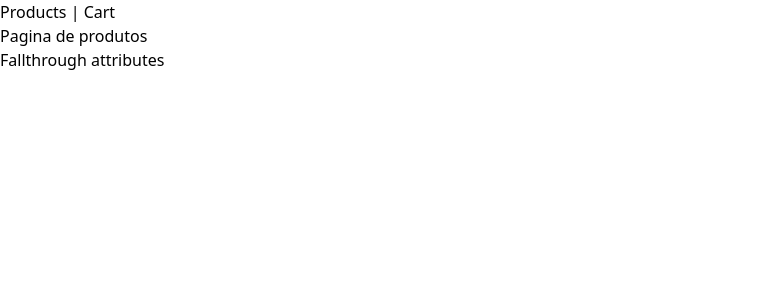
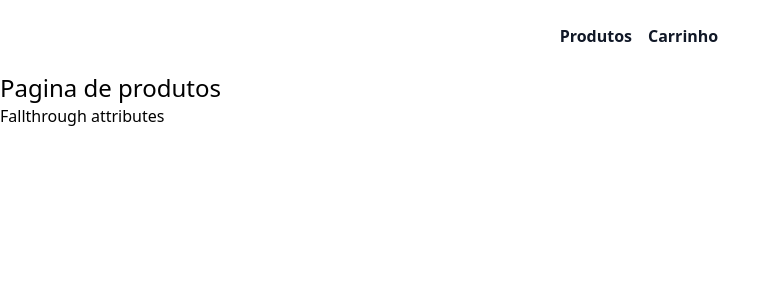
Before and after one commit to Paulo-DevTallos/template-vue-composibles, a Vue app: page /products in a window 1280 px wide. Shown: the top 300 px of the page, without its empty margins (0-780 px from the left). Built offline with nearby package versions, Linux system fonts and the light colour scheme.

Commit message:
criando barra de navegação

```diff
--- a/src/App.vue
+++ b/src/App.vue
@@ -1,12 +1,10 @@
 <template>
-  <nav>
-    <router-link to="/products">Products</router-link> |
-    <router-link to="/cart">Cart</router-link>
-  </nav>
+  <NavBar />
   <RouterView />
 </template>
 
 <script setup>
+import NavBar from '@/components/NavBar/index.vue';
 </script>
 
 <style scoped>
--- a/src/assets/styles.css
+++ b/src/assets/styles.css
@@ -1,4 +1,15 @@
 @tailwind base;
+@layer base {
+  h1 {
+    @apply text-2xl;
+  }
+  h2 {
+    @apply text-xl;
+  }
+  h3 {
+    @apply text-lg;
+  }
+};
 @tailwind components;
 @tailwind utilities;
 @tailwind variants;
--- /dev/null
+++ b/src/components/NavBar/index.vue
@@ -0,0 +1,13 @@
+<template>
+    <header class="flex justify-center items-center max-w-full p-6 lg:px-8 bg-white">
+        <nav class="w-full flex justify-center" aria-label="Global">
+            <div class="grid gap-4 grid-cols-2 text-md font-semibold leading-6 text-gray-900">
+                <router-link to="products" class="hover:text-purple-500">Produtos</router-link>
+                <router-link to="cart" class="hover:text-purple-500">Carrinho</router-link>
+            </div>
+        </nav>
+    </header>
+</template>
+
+<script setup>
+</script>
```
